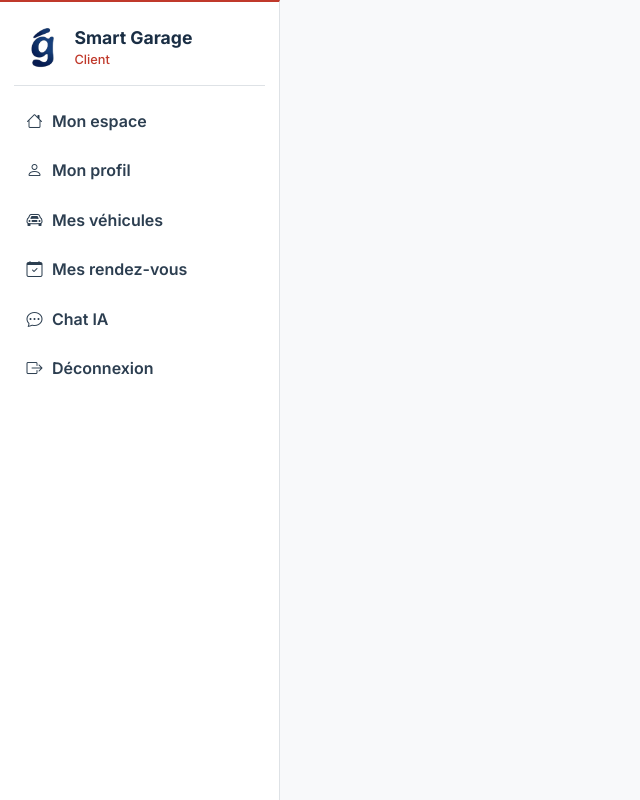
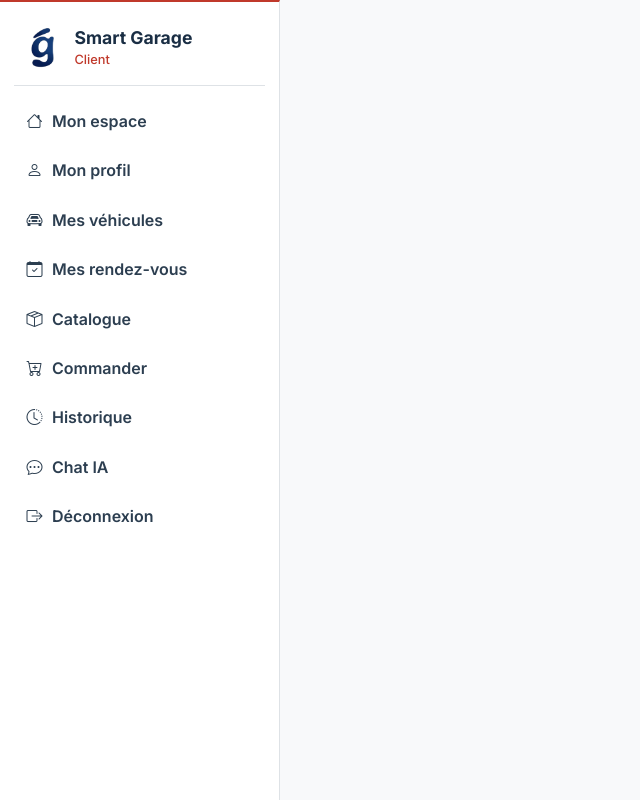
Before and after one commit to alabenali/Smart-Garage-System-2A33, a PHP site: page /integration/client/views/frontoffice/layout_header.php in a window 1280 px wide. Shown: the whole page, without its empty margins (0-640 px from the left). Run offline with PHP 8.4, Linux system fonts and the light colour scheme.

Commit message:
Split client parts menu links

```diff
--- a/client/views/frontoffice/layout_header.php
+++ b/client/views/frontoffice/layout_header.php
@@ -46,6 +46,9 @@ if (!empty($_SESSION['user_prenom']) || !empty($_SESSION['user_nom'])) {
             <a href="/integration/client/controllers/UserController.php?action=showProfile" class="<?php echo $action === 'clientProfile' ? 'active' : ''; ?>"><i class="bi bi-person"></i> Mon profil</a>
             <a href="/integration/vehicule%20et%20rdv/index.php?action=showVehicles" class="<?php echo $action === 'clientVehicles' ? 'active' : ''; ?>"><i class="bi bi-car-front"></i> Mes v&eacute;hicules</a>
             <a href="/integration/client/controllers/UserController.php?action=showMyRendezvous" class="<?php echo $action === 'clientRendezvous' ? 'active' : ''; ?>"><i class="bi bi-calendar-check"></i> Mes rendez-vous</a>
+            <a href="/integration/samrtnour/frontoffice.php?action=showCatalogue" class="<?php echo in_array($action, ['clientPieces', 'clientPiecesCatalogue', 'showCatalogue'], true) ? 'active' : ''; ?>"><i class="bi bi-box-seam"></i> Catalogue</a>
+            <a href="/integration/samrtnour/frontoffice.php?action=orderPiece" class="<?php echo in_array($action, ['clientPieceOrder', 'orderPiece'], true) ? 'active' : ''; ?>"><i class="bi bi-cart-plus"></i> Commander</a>
+            <a href="/integration/samrtnour/frontoffice.php?action=orderHistory" class="<?php echo in_array($action, ['clientPieceHistory', 'orderHistory'], true) ? 'active' : ''; ?>"><i class="bi bi-clock-history"></i> Historique</a>
             <a href="#" onclick="if (typeof toggleChatbot === 'function') { toggleChatbot(); } return false;"><i class="bi bi-chat-dots"></i> Chat IA</a>
             <a href="/integration/client/controllers/UserController.php?action=logout"><i class="bi bi-box-arrow-right"></i> Déconnexion</a>
         </nav>
--- a/vehicule et rdv/views/front/layout_header.php
+++ b/vehicule et rdv/views/front/layout_header.php
@@ -51,6 +51,9 @@ if (!empty($_SESSION['user_prenom']) || !empty($_SESSION['user_nom'])) {
             <a href="/integration/client/controllers/UserController.php?action=showProfile"><i class="bi bi-person"></i> Mon profil</a>
             <a href="index.php?action=showVehicles" class="<?php echo in_array(($action ?? ''), ['showVehicles', 'addVehicle', 'vehicleHealth'], true) ? 'active' : ''; ?>"><i class="bi bi-car-front"></i> Mes v&eacute;hicules</a>
             <a href="/integration/client/controllers/UserController.php?action=showMyRendezvous"><i class="bi bi-calendar-check"></i> Mes rendez-vous</a>
+            <a href="/integration/samrtnour/frontoffice.php?action=showCatalogue"><i class="bi bi-box-seam"></i> Catalogue</a>
+            <a href="/integration/samrtnour/frontoffice.php?action=orderPiece"><i class="bi bi-cart-plus"></i> Commander</a>
+            <a href="/integration/samrtnour/frontoffice.php?action=orderHistory"><i class="bi bi-clock-history"></i> Historique</a>
             <a href="#" onclick="if (typeof toggleChatbot === 'function') { toggleChatbot(); } return false;"><i class="bi bi-chat-dots"></i> Chat IA</a>
             <a href="/integration/client/controllers/UserController.php?action=logout"><i class="bi bi-box-arrow-right"></i> D&eacute;connexion</a>
         </nav>
```
